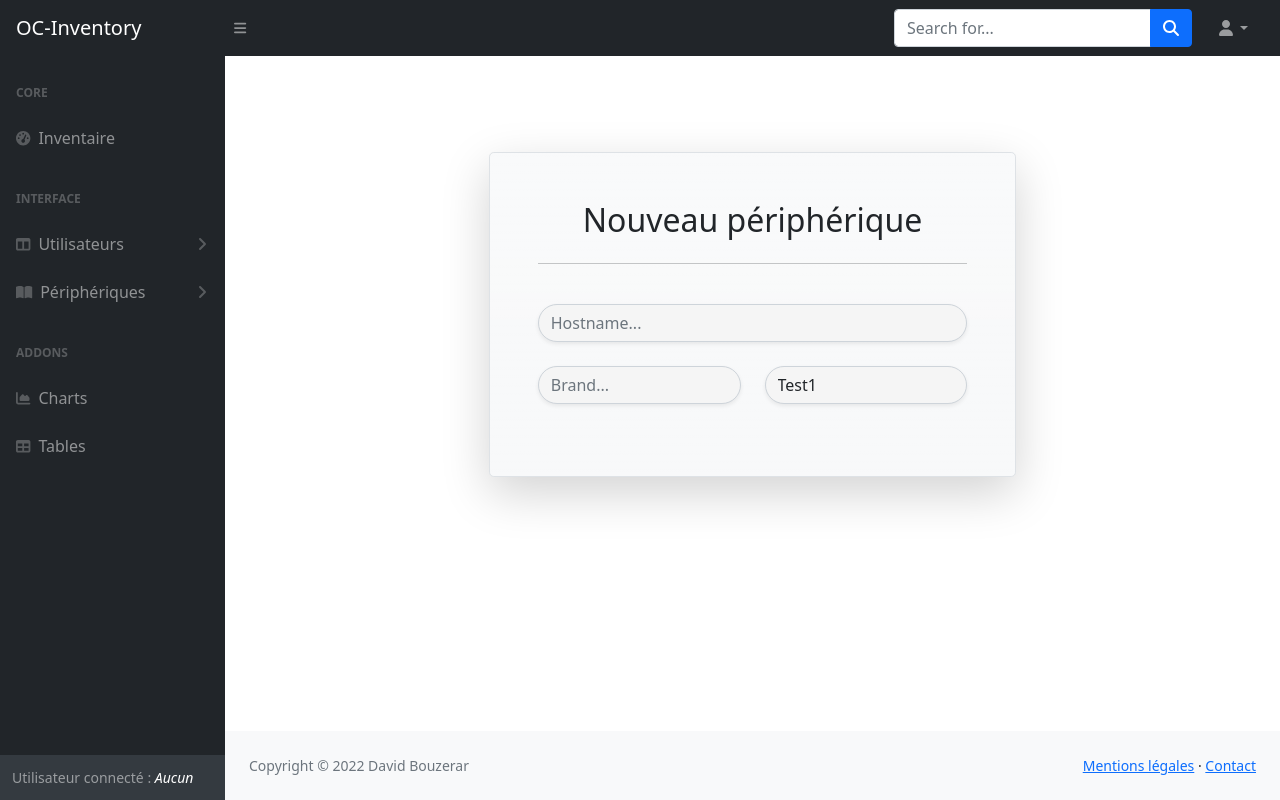
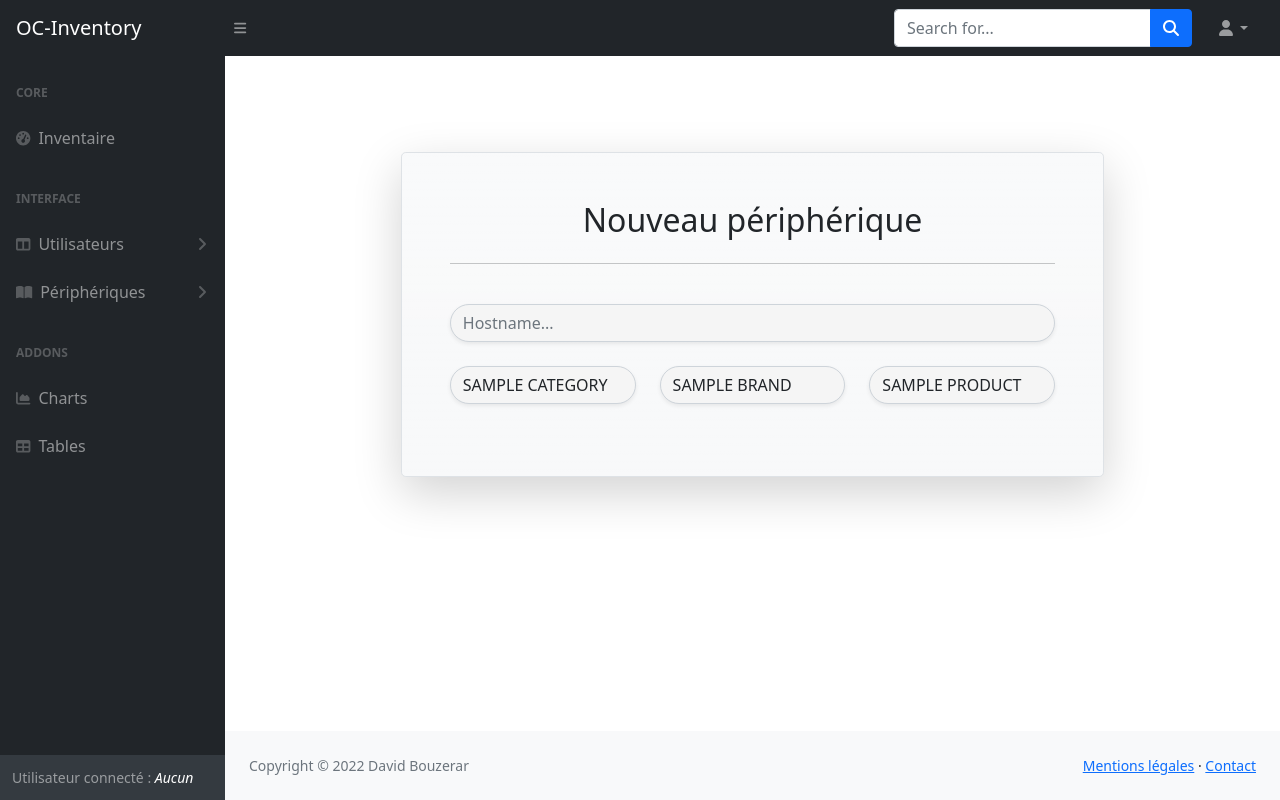
Before and after one commit to Eidocode/OC_Project13, a Django app: page /product_user/add_device/ in a window 1280 px wide. Run offline with Django 3.2, Linux system fonts and the light colour scheme; tables that the repository leaves empty hold one stand-in row (values such as "Sample post"); some libraries are stand-ins or nearby versions.

Commit message:
- Add device form in progress...

```diff
--- a/product_user/forms.py
+++ b/product_user/forms.py
@@ -1,6 +1,6 @@
 from django import forms
 
-from product.models import Device
+from product.models import Device, Brand, Product, Category
 
 
 class AddDeviceForm(forms.Form):
@@ -15,10 +15,14 @@ class AddDeviceForm(forms.Form):
         )
     )
 
-    brand = forms.CharField(
+    categories = Category.objects.all()
+    CATG_CHOICES = [
+        (category.name.lower(), category.name.upper()) for category in categories
+    ]
+    category = forms.CharField(
         label='',
-        max_length=50,
-        widget=forms.TextInput(
+        widget=forms.Select(
+            choices=CATG_CHOICES,
             attrs={
                 'placeholder': 'Brand...',
                 'class': 'rounded-pill form-control field_white_hover shadow-sm'
@@ -26,17 +30,29 @@ class AddDeviceForm(forms.Form):
         )
     )
 
-    FRUIT_CHOICES = [
-        ('test1', 'Test1'),
-        ('test2', 'Test2'),
-        ('test3', 'Test3'),
-        ('test4', 'Test4'),
+    brands = Brand.objects.all()
+    BRAND_CHOICES = [
+        (brand.name.lower(), brand.name.upper()) for brand in brands
     ]
+    brand = forms.CharField(
+        label='',
+        widget=forms.Select(
+            choices=BRAND_CHOICES,
+            attrs={
+                'placeholder': 'Brand...',
+                'class': 'rounded-pill form-control field_white_hover shadow-sm'
+            }
+        )
+    )
 
+    products = Product.objects.all()
+    PRODUCT_CHOICES = [
+        (product.name.lower(), product.name.upper()) for product in products
+    ]
     product = forms.CharField(
         label='',
         widget=forms.Select(
-            choices=FRUIT_CHOICES,
+            choices=PRODUCT_CHOICES,
             attrs={
                 'placeholder': 'Brand...',
                 'class': 'rounded-pill form-control field_white_hover shadow-sm'
--- a/product_user/templates/devices/add_device.html
+++ b/product_user/templates/devices/add_device.html
@@ -7,7 +7,7 @@
 <section class="page-section sign mt-5">
     <div class="container h-100">
         <div class="row align-items-center justify-content-center">
-            <div class="shadow-lg rounded-3 bg-light bg-gradient px-5 mt-5 py-5 col-lg-6 border">
+            <div class="shadow-lg rounded-3 bg-light bg-gradient px-5 mt-5 py-5 col-lg-8 border">
                 <h2 class="mb-4 text-center">Nouveau périphérique</h2>
                 <hr class="divider"/>
                 <form method="POST" class="py-4">
@@ -18,10 +18,13 @@
                     </div>
 
                     <div class="form-group row">
-                        <div class="col-sm-6">
+                        <div class="col-sm-4">
+                          {{ form.category|as_crispy_field }}
+                        </div>
+                        <div class="col-sm-4">
                           {{ form.brand|as_crispy_field }}
                         </div>
-                        <div class="col-sm-6">
+                        <div class="col-sm-4">
                           {{ form.product|as_crispy_field }}
                         </div>
                     </div>
```
